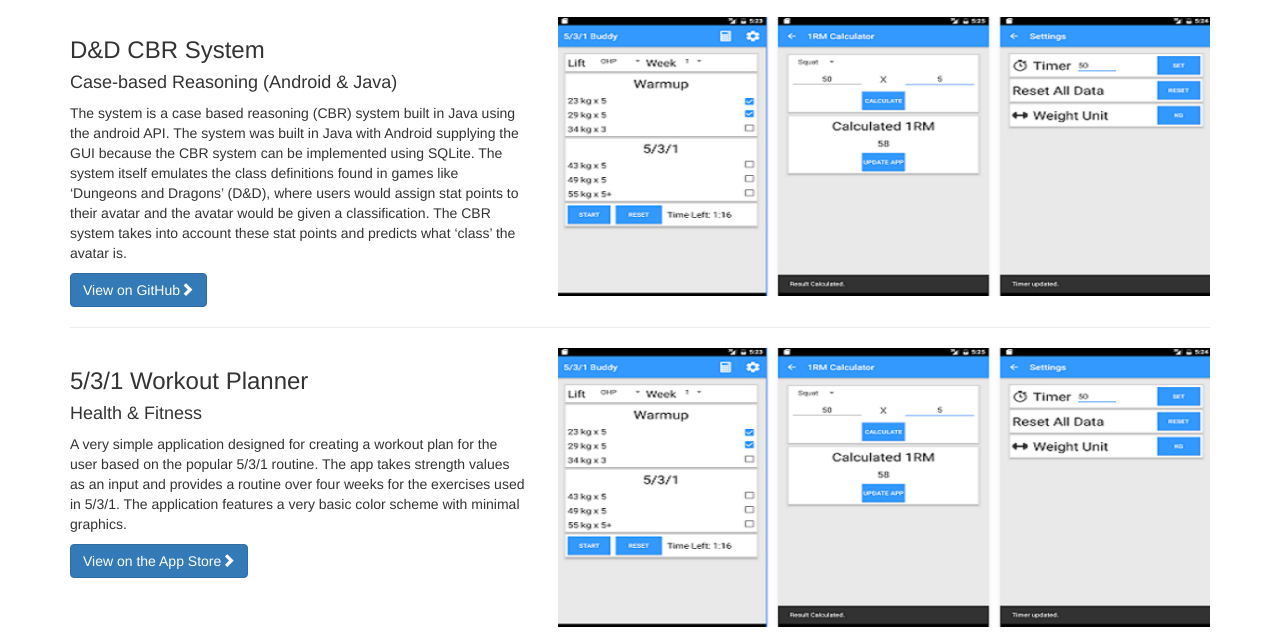
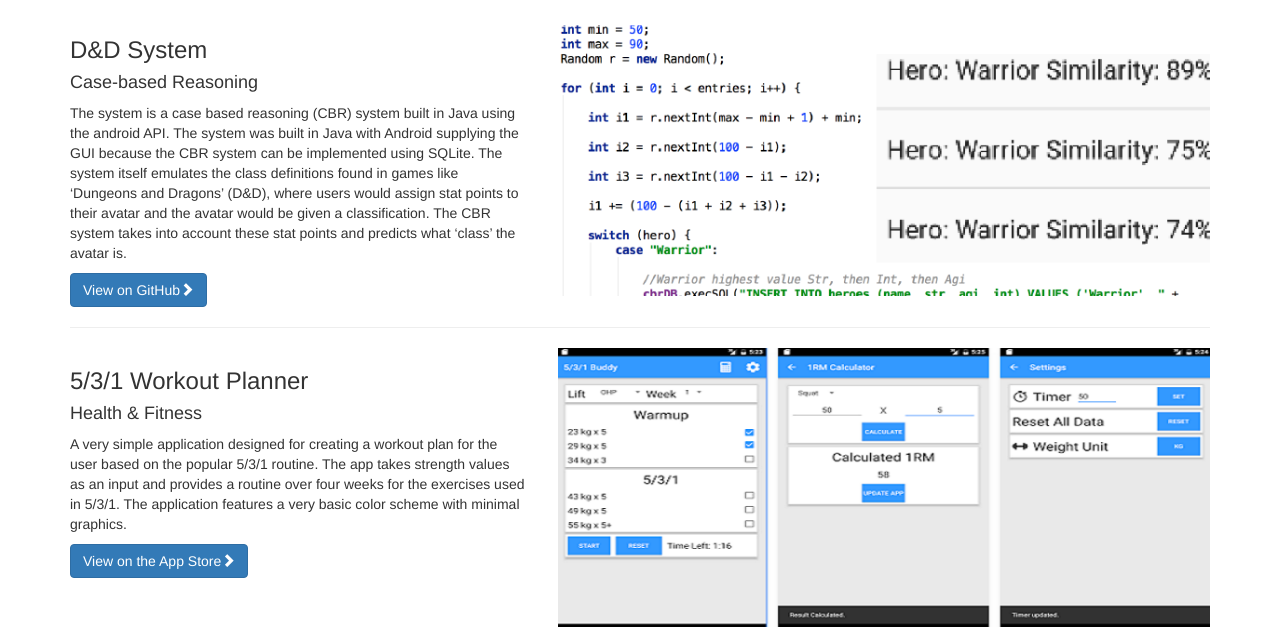
Before and after one commit to benalewis/benalewis.github.io, a plain HTML site: page index.html in a window 1280 px wide. Shown: the part 163-800 px from the top of the page. Drawn offline with Linux system fonts and the light colour scheme.

Commit message:
Updated CBR

```diff
--- a/index.html
+++ b/index.html
@@ -70,8 +70,8 @@
 		<div class="row">
 
             <div class="col-md-5">
-                <h3>D&amp;D CBR System</h3>
-                <h4>Case-based Reasoning (Android & Java)</h4>
+                <h3>D&amp;D System</h3>
+                <h4>Case-based Reasoning</h4>
                 <p>The system is a case based reasoning (CBR) system built in Java using the android API. The system was built
 					in Java with Android supplying the GUI because the
 					CBR system can be implemented using SQLite.
@@ -82,7 +82,7 @@
             </div>
 			<div class="col-md-7">
                 <a href="#">
-                    <img class="img-responsive" src="images/hehe.png" alt="">
+                    <img class="img-responsive" src="images/cbr.png" alt="">
                 </a>
             </div>
         </div>
```
Also changed, not shown: images/cbr.png (added).
